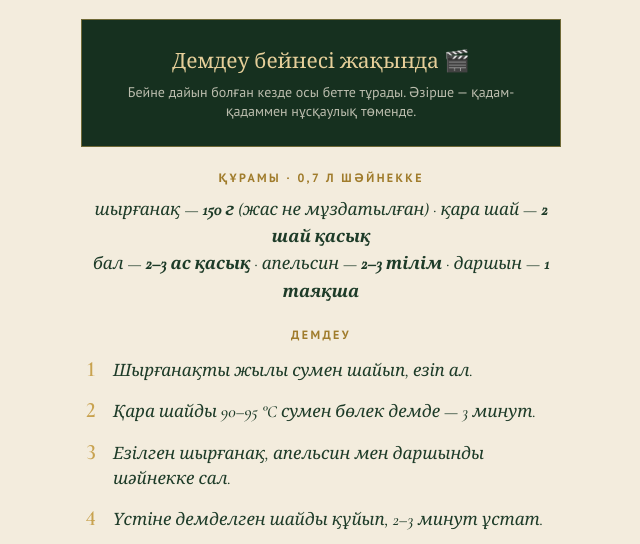
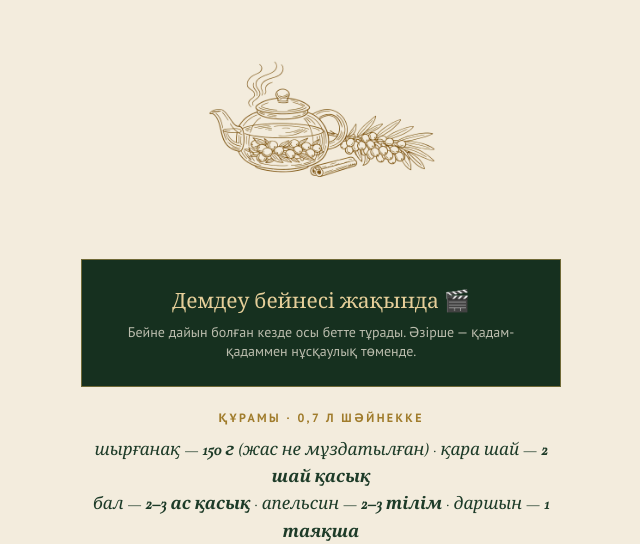
Before and after one commit to BaimyrzaNurmat/shaiym-site, a plain HTML site: page shyrganak.html in a window 1280 px wide. Shown: the part 234-778 px from the top of the page, without its empty margins (319-959 px from the left). Drawn offline with nearby package versions, Linux system fonts and the light colour scheme.

Commit message:
Add illustration to tea page

```diff
--- a/shyrganak.html
+++ b/shyrganak.html
@@ -26,6 +26,8 @@
   .rule { width: 44px; height: 2px; background: #c8a24f; margin: 18px auto; border: 0; }
   h1 { font-family: 'Cormorant Garamond', Georgia, serif; font-weight: 600; font-size: 30px; line-height: 1.1; }
   .lede { font-family: 'Cormorant Garamond', Georgia, serif; font-style: italic; font-size: 17px; color: #4a5f4e; margin-top: 6px; }
+  .illo { margin: 20px auto 0; max-width: 330px; }
+  .illo img { width: 100%; display: block; mix-blend-mode: multiply; }
   .video {
     margin: 22px 0; padding: 26px 18px;
     background: #16301f; color: #f3ecdd;
@@ -75,6 +77,8 @@
     <h1>Шырғанақ шайы</h1>
     <div class="lede">Мейрамханадағыдай: шырғанақ, бал және даршын</div>
 
+    <div class="illo"><img src="img/shyrganak.png" alt="Шырғанақ шайы — гравюрасы"></div>
+
     <div class="video">
       <div class="t">Демдеу бейнесі жақында 🎬</div>
       <p>Бейне дайын болған кезде осы бетте тұрады. Әзірше — қадам-қадаммен нұсқаулық төменде.</p>
```
